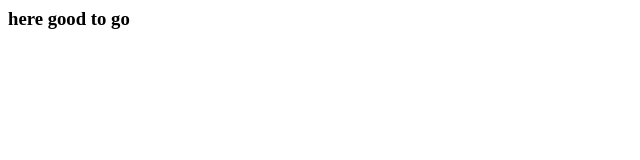
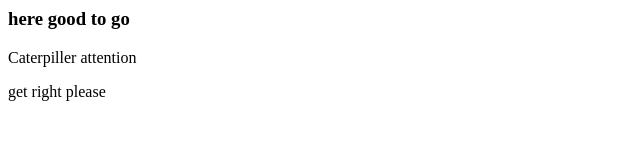
Before and after one commit to ROTCIV32/second, a plain HTML site: page index.html in a window 1280 px wide. Shown: the whole page, without its empty margins (0-640 px from the left). Drawn offline with Linux system fonts and the light colour scheme.

Commit message:
unto under
under

```diff
--- a/index.html
+++ b/index.html
@@ -1 +1,3 @@
 <h3> here good to go </h3>
+<p>Caterpiller attention  </p>
+<span> get right please </span>
```
